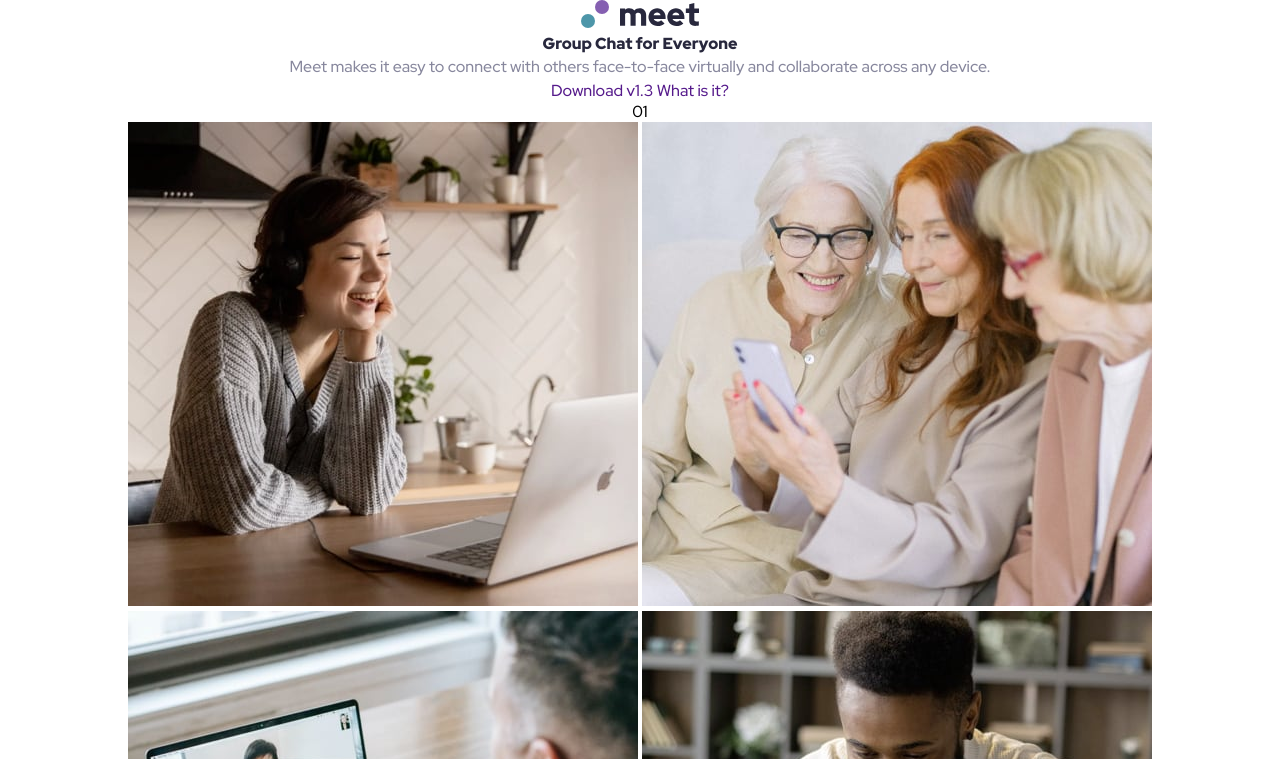
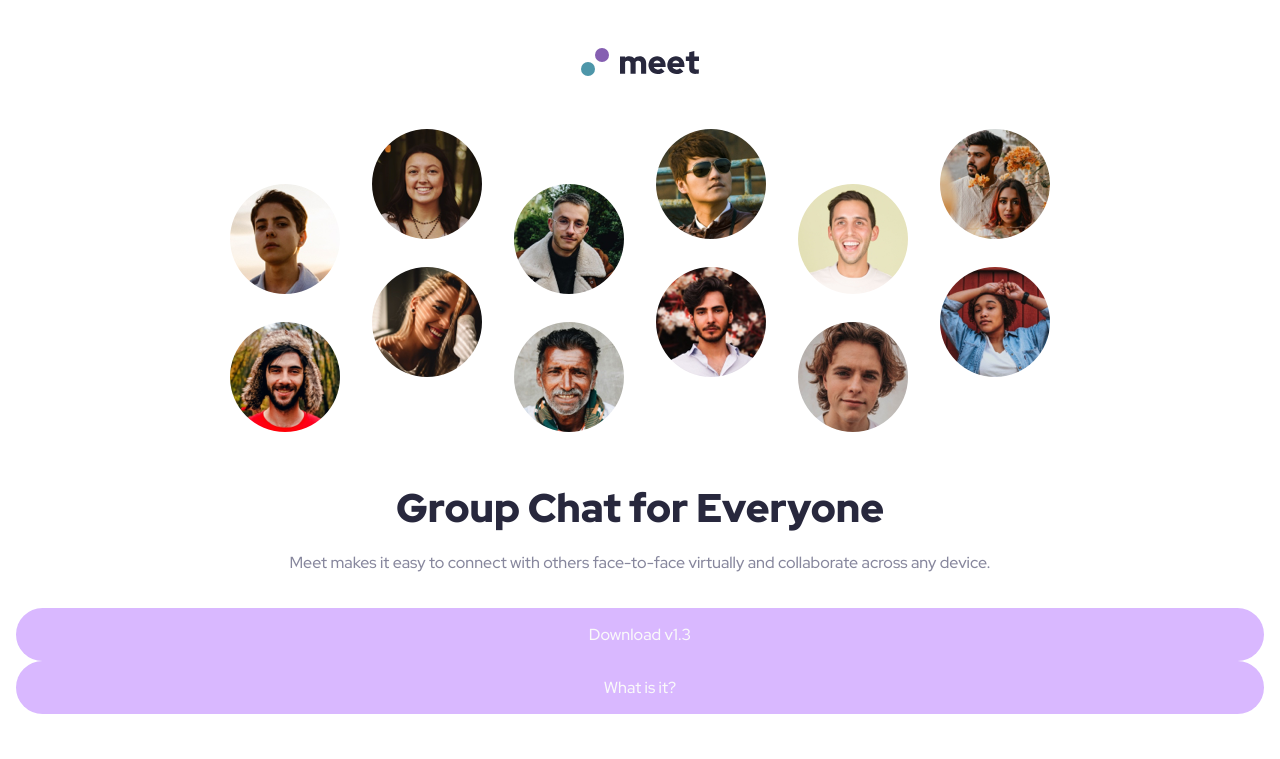
Before and after one commit to arogersrenee/meet-landing-page, a plain HTML site: page index.html in a window 1280 px wide. Shown: the top 759 px of the page. Drawn offline with Linux system fonts and the light colour scheme.

Commit message:
heading & hero section styled
need to adjust hero image width and button widths

```diff
--- a/index.html
+++ b/index.html
@@ -18,14 +18,16 @@
 
   <header><img src="assets/logo.svg" alt="meet - home"></header>
   <main>
-    <div class="hero">
+
+    <div class="hero-image-tablet"><img src="assets/tablet/image-hero.png" alt=""></div>
+    <section class="hero">
       <h1 class="text-headline1">Group Chat for Everyone</h1>
       <p class="text-body">Meet makes it easy to connect with others face-to-face virtually and collaborate across any device.</p>
       <div class="call-to-action">
         <a href="" class="btn btn-primary">Download <span class="version">v1.3</span></a>
         <a href="" class="btn btn-secondary">What is it?</a>
       </div>
-    </div>
+    </section>
 
     <div class="divider">
       <p class="count">01</p>
--- a/styles.css
+++ b/styles.css
@@ -58,27 +58,6 @@ body {
     max-width: 90em;
 }
 
-.text-body {
-    font-weight: var(--fw-medium);
-    color: var(--gray);
-    font-size: 1rem;
-    line-height: 1.625em;
-    text-align: center;
-}
-
-.text-body {
-    font-weight: var(--fw-medium);
-    color: var(--gray);
-    font-size: 1rem;
-    line-height: 1.625em;
-    text-align: center;
-}
-
-.text-headline1 {
-    font-weight: var(--fw-black);
-    color: var(--black);
-}
-
 .text-headline2 {
     font-weight: var(--fw-black);
     color: var(--black);
@@ -90,3 +69,42 @@ body {
     text-transform: uppercase;
     letter-spacing: 0.375em;
 }
+
+header {
+    padding: 3em;
+}
+
+.hero {
+    padding: 1em;
+    margin: 2em auto;
+}
+
+.text-headline1 {
+    font-weight: var(--fw-black);
+    color: var(--black);
+    font-size: 2.5rem;
+    line-height: 1.125em;
+    margin-bottom: 0.5em;
+}
+
+.text-body {
+    font-weight: var(--fw-medium);
+    color: var(--gray);
+    font-size: 1rem;
+    line-height: 1.625em;
+    text-align: center;
+    margin-bottom: 0.5em;
+}
+
+.call-to-action {
+    margin-top: 2em;
+    /* display: flex;
+    flex-direction: column; */
+}
+.btn {
+    background-color: #D9B8FF;
+    padding: 1em 2.5em;
+    border-radius: 10em;
+    color: var(--white);
+    display: block;
+}
```
